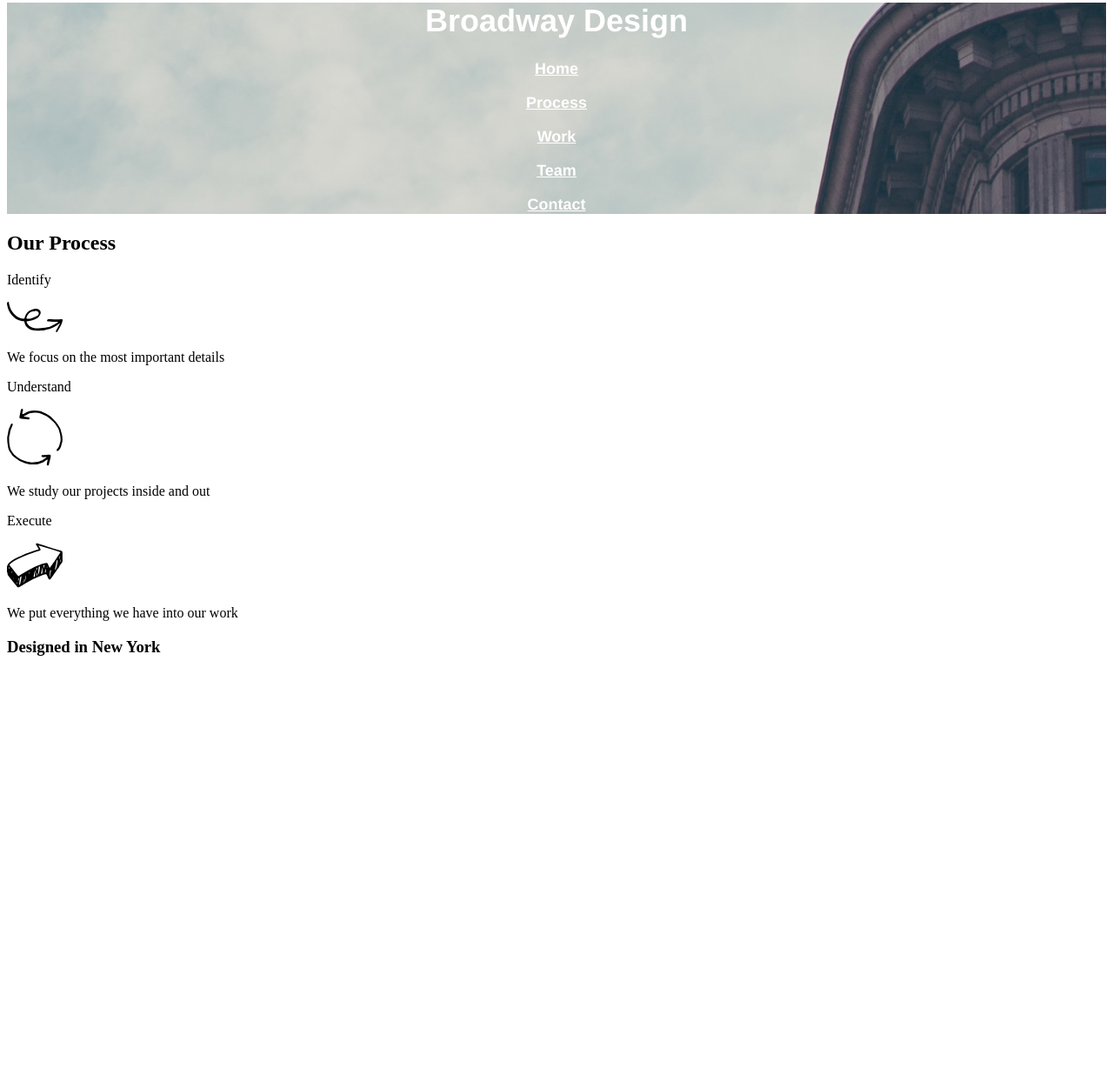
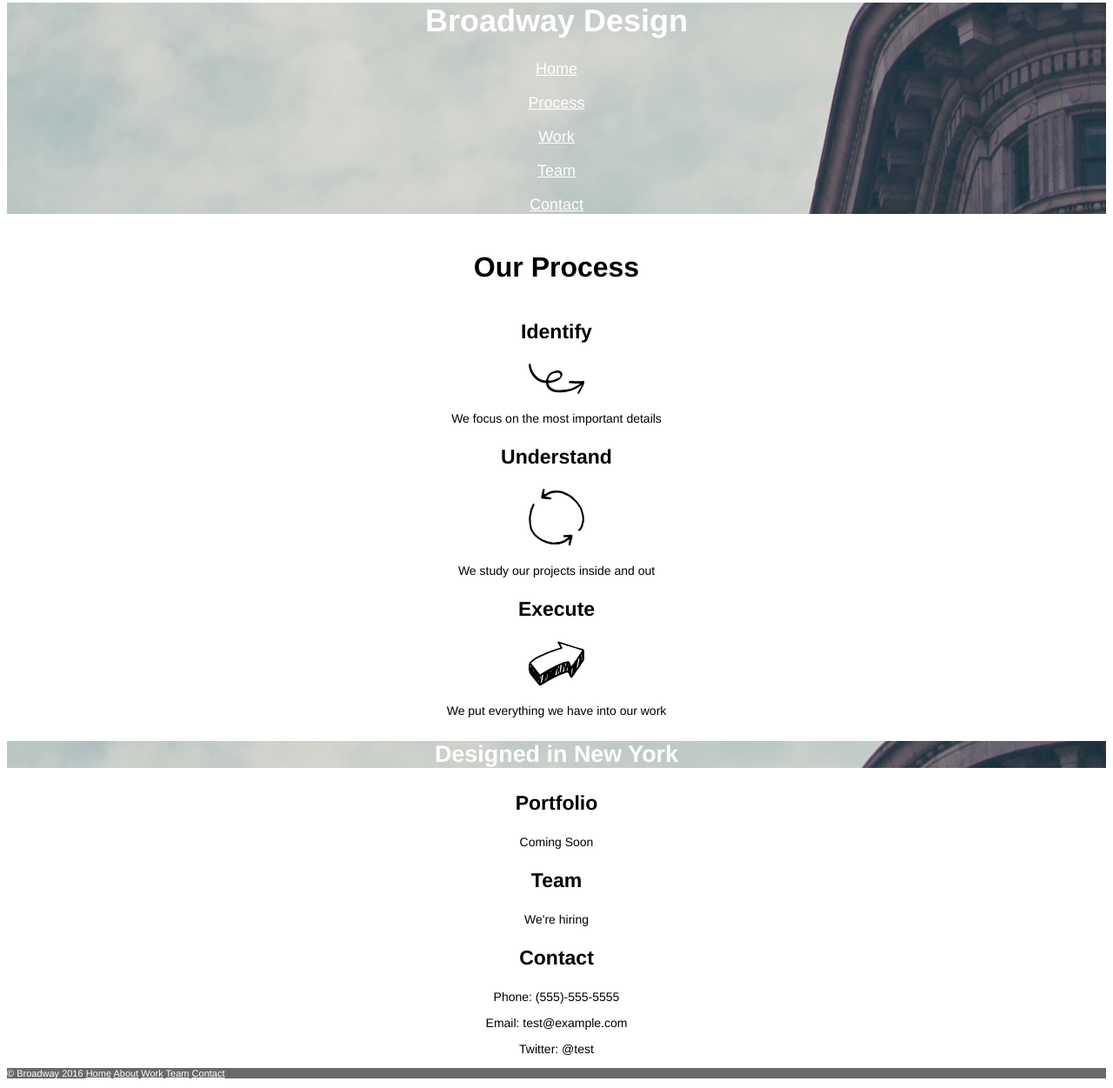
Before and after one commit to AnsonAMS/Broadway, a plain HTML site: page index.html in a window 1280 px wide. Shown: the part 21-1272 px from the top of the page at 87% size. Before the commit the page ends 800 px from the top, so only its background shows below. Drawn offline with Linux system fonts and the light colour scheme.

Commit message:
final changes made

```diff
--- a/index.html
+++ b/index.html
@@ -5,7 +5,7 @@
     <link rel="stylesheet" type="text/css" href="resources/style.css">
   </head>
 
-  <body>
+<body>
 
     <!-- Part 1 -->
 
@@ -23,30 +23,59 @@
 
   <!-- Part 2 -->
 
- <div class="process">
+  <div class="ourprocess">
+    <h4>Our Process</h4>
+  </div>
 
-  <h2>Our Process</h2>
+  <div class="icons">
 
- </div>
+    <p>Identify</p>
+    <img src="resources/icons/identify.svg">
+    <p class="icontext">We focus on the most important details</p>
 
- <div>
+    <p>Understand</p>
+    <img src="resources/icons/understand.svg">
+    <p class="icontext">We study our projects inside and out</p>
 
-  <p class="icons">Identify</p>
-  <p><img src="resources/icons/identify.svg"</p>
-  <p>We focus on the most important details</p>
+    <p>Execute</p>
+    <img src="resources/icons/execute.svg">
+    <p class="icontext">We put everything we have into our work</p>
 
-  <p class="icons">Understand</p>
-  <p><img src="resources/icons/understand.svg"</p>
-  <p>We study our projects inside and out</p>
+  </div>
 
-  <p class="icons">Execute</p>
-  <p><img src="resources/icons/execute.svg"</p>
-  <p>We put everything we have into our work</p>
+ <!-- Part 3 -->
 
-</div>
+  <div class="newyork">
+    <h3>Designed in New York</h3>
+  </div>
 
-<div class="newyork">
-  <h3>Designed in New York</h3>
-</div>
-  </body>
+<!-- Part 4 -->
+
+  <div class="extra">
+
+    <p>Portfolio</p>
+    <p class="extratext">Coming Soon</p>
+    <p>Team</p>
+    <p class="extratext">We're hiring</p>
+    <p>Contact</p>
+    <p class="extratext">Phone: (555)-555-5555</p>
+    <p class="extratext">Email: test@example.com</p>
+    <p class="extratext">Twitter: @test</p>
+
+  </div>
+
+<!-- Part 5-->
+
+  <div class="copyright">
+    <p>&copy; Broadway 2016
+      <a class="navigation1" href="#">Home</a>
+      <a class="navigation1" href="#about">About</a>
+      <a class="navigation1" href="#work">Work</a>
+      <a class="navigation1" href="#team">Team</a>
+      <a class="navigation1" href="#contact">Contact</a>
+    </p>
+  </div>
+
+</body>
+
 </html>
--- a/resources/style.css
+++ b/resources/style.css
@@ -1,6 +1,7 @@
 
 .header--main {
   background-image: url('the-flatiron-building.png');
+  background-position: left;
   font-family: Helvetica, sans-serif;
   font-size: 70px;
   font-weight: bold;
@@ -11,18 +12,29 @@
 .header--main, .navigation {
   font-size: 18px;
   color: white;
+  font-weight: normal;
+}
 
-.process {
-  color: black
-  background-color: white;
+.ourprocess {
+  font-family: Helvetica, sans-serif;
   font-size: 32px;
   font-weight: bold;
+  text-align: center;
+  color: black
 }
 
 .icons {
   font-family: Helvetica;
   font-size: 23px;
   font-weight: bold;
+  text-align: center;
+  color: black
+}
+
+.icontext {
+  font-family: Helvetica, sans-serif;
+  font-size: 14px;
+  font-weight: normal;
 }
 
 .newyork {
@@ -33,3 +45,28 @@
   font-weight: bold;
   color: white;
 }
+
+.extra {
+  font-family: Helvetica;
+  font-size: 23px;
+  font-weight: bold;
+  text-align: center;
+  color: black
+}
+
+.extratext {
+  font-family: Helvetica, sans-serif;
+  font-size: 14px;
+  font-weight: normal;
+}
+
+.copyright {
+  font-family: Helvetica;
+  font-size: 11px;
+  color: white;
+  background-color: dimgray;
+}
+
+.navigation1 {
+  color: white;
+}
```
